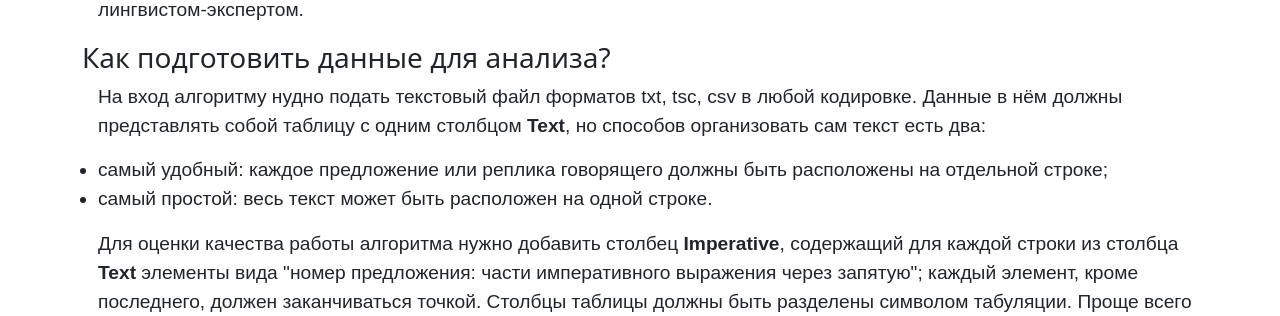
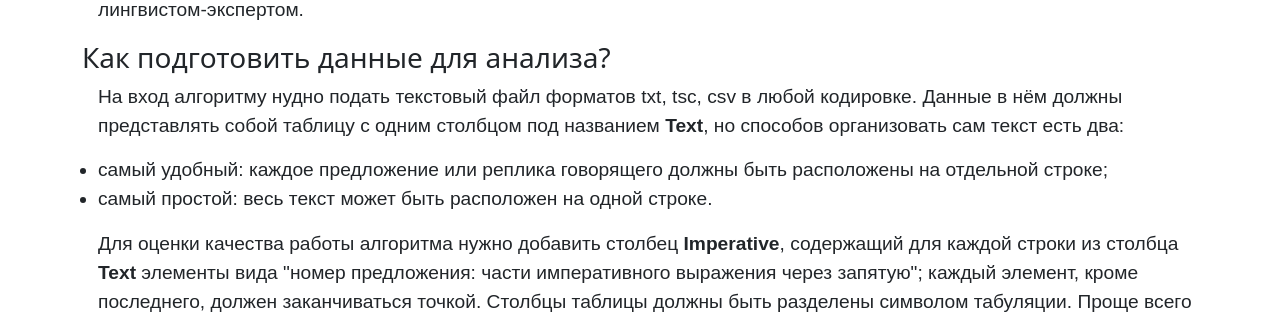
Before and after one commit to AnnaSafaryan/FindImper, a Flask app: page /faq in a window 1280 px wide. Shown: the part 315-631 px from the top of the page. Run offline with Flask 2, Linux system fonts and the light colour scheme; some libraries are stand-ins or nearby versions.

Commit message:
Update faq.html

```diff
--- a/web/templates/faq.html
+++ b/web/templates/faq.html
@@ -86,7 +86,7 @@
 
         <p class="answer">
             На вход алгоритму нудно подать текстовый файл форматов txt, tsc, csv в любой кодировке.
-            Данные в нём должны представлять собой таблицу с одним столбцом <b>Text</b>,
+            Данные в нём должны представлять собой таблицу с одним столбцом под названием <b>Text</b>,
             но способов организовать сам текст есть два:
         </p>
         <ul class="answer">
@@ -289,7 +289,7 @@
             Если выбранная модель не справляется,
             подготовьте небольшой, но разнообразный набор данных со столбцом <b>Imperative</b>,
             чтобы сравнить качество разных моделей и выбрать, какую применить для полного набора данных.
-            Кроме того, важно помнить, что машины решает неоднозначные задачи
+            Кроме того, важно помнить, что машина решает неоднозначные задачи
             (а определение наклонения без понимания текста — задача неоднозначная) хуже, чем человек,
             и результат работы нашего сайта в любом случае требует проверки.
         </p>
```
